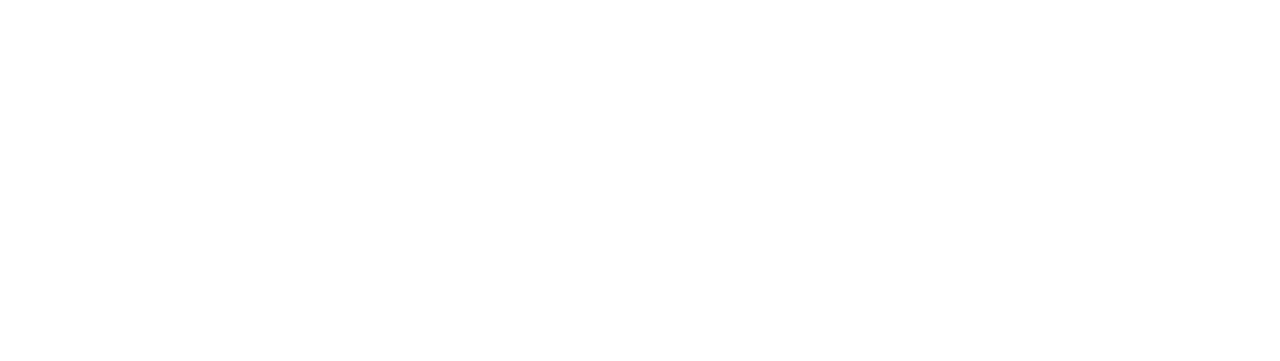
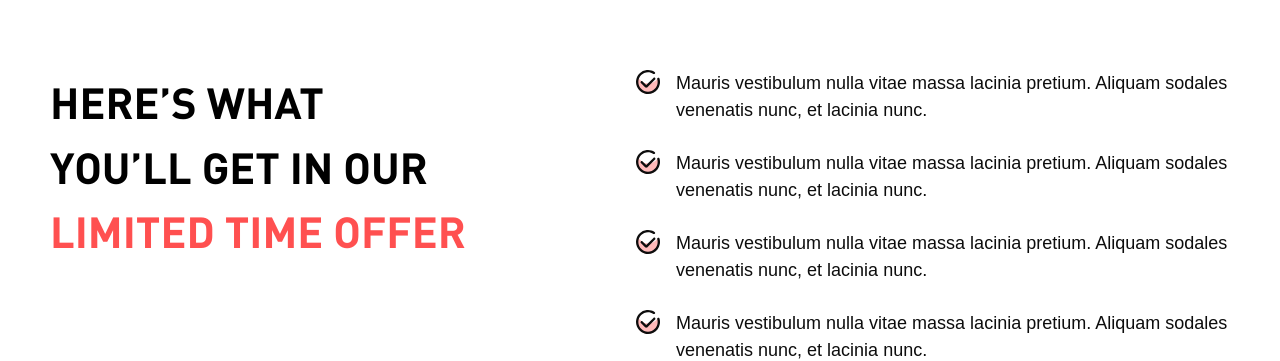
Before and after one commit to Vitaliy-Salinskiy/Geek-fuel, a Next.js app: page / in a window 1280 px wide. Shown: the part 730-1091 px from the top of the page. Before the commit the page ends 800 px from the top, so only its background shows below. Built offline with nearby package versions, Linux system fonts and the light colour scheme.

Commit message:
Created component HereIsWhat

```diff
--- a/app/globals.scss
+++ b/app/globals.scss
@@ -94,3 +94,10 @@
 		top: 0px;
 	}
 }
+
+.HereIsWhat__list-item {
+	@apply flex gap-[16px];
+}
+.HereIsWhat__list-item__text {
+	@apply text-main-black text-[14px] font-graphik-medium lg:text-[18px];
+}
--- a/app/page.tsx
+++ b/app/page.tsx
@@ -1,9 +1,11 @@
 import { Hero } from '@/components'
+import HereIsWhat from '@/components/HereIsWhat'
 
 export default function Home() {
 	return (
 		<>
 			<Hero />
+			<HereIsWhat />
 		</>
 	)
 }
--- /dev/null
+++ b/components/HereIsWhat.tsx
@@ -0,0 +1,32 @@
+import Image from 'next/image'
+import tick from '../public/assets/images/hereIsWhat/tick.svg'
+
+const HereIsWhat:React.FC = ():JSX.Element => {
+  return (
+    <div className='w-full h-[390px] flex justify-center mt-[70px] lg:mt-[100px] lg:h-[294px]'>
+        <div className='max-w-[1220px] w-full h-full px-5 flex flex-col justify-between items-center lg:flex-row lg:items-start xl:w-[1220px]'>
+            <h2 className='font-din text-[25px] font-semibold sm:w-[420px] sm:text-center lg:text-[36px] lg:text-left xl:text-[43px] xl:w-[417px]'>HERE’S WHAT YOU’LL GET IN OUR <span className='color text-main-red'>LIMITED TIME OFFER</span></h2>
+            <ul className='h-[294px] w-full flex flex-col items-start justify-between sm:w-[595px] lg:w-[500px] xl:w-[594px]'>
+                <li className='HereIsWhat__list-item'>
+                    <Image className='h-[24px] w-[24px]' src={tick} alt='tick-image'/>
+                    <p className='HereIsWhat__list-item__text'>Mauris vestibulum nulla vitae massa lacinia pretium. Aliquam sodales venenatis nunc, et lacinia nunc. </p>
+                </li>
+                <li className='HereIsWhat__list-item'>
+                    <Image className='h-[24px] w-[24px]' src={tick} alt='tick-image'/>
+                    <p className='HereIsWhat__list-item__text'>Mauris vestibulum nulla vitae massa lacinia pretium. Aliquam sodales venenatis nunc, et lacinia nunc. </p>
+                </li>
+                <li className='HereIsWhat__list-item'>
+                    <Image className='h-[24px] w-[24px]' src={tick} alt='tick-image'/>
+                    <p className='HereIsWhat__list-item__text'>Mauris vestibulum nulla vitae massa lacinia pretium. Aliquam sodales venenatis nunc, et lacinia nunc. </p>
+                </li>
+                <li className='HereIsWhat__list-item'>
+                    <Image className='h-[24px] w-[24px]' src={tick} alt='tick-image'/>
+                    <p className='HereIsWhat__list-item__text'>Mauris vestibulum nulla vitae massa lacinia pretium. Aliquam sodales venenatis nunc, et lacinia nunc. </p>
+                </li>
+            </ul>
+        </div>
+    </div>
+  );
+}
+
+export default HereIsWhat;
```
Also changed, not shown: public/assets/images/hereIsWhat/tick.svg (added).
